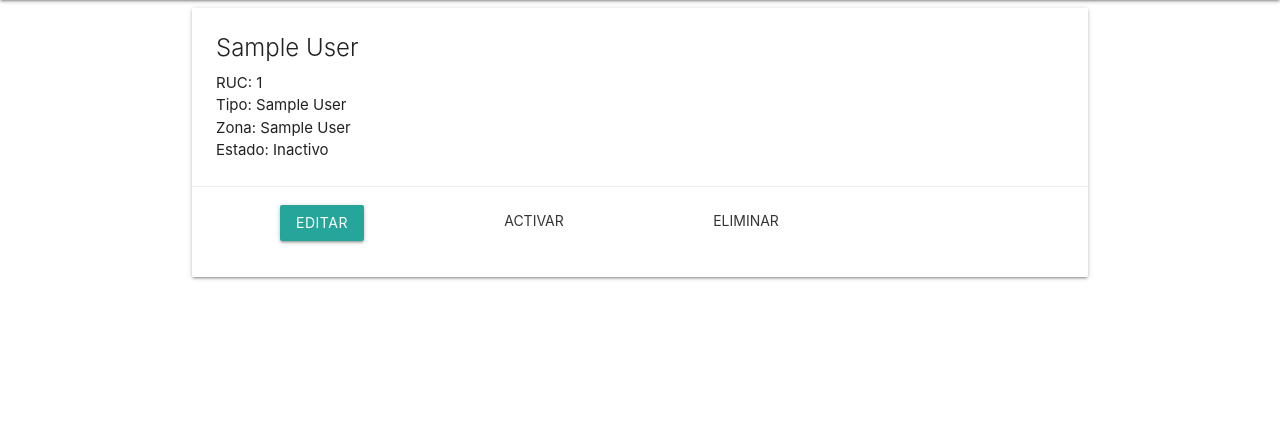
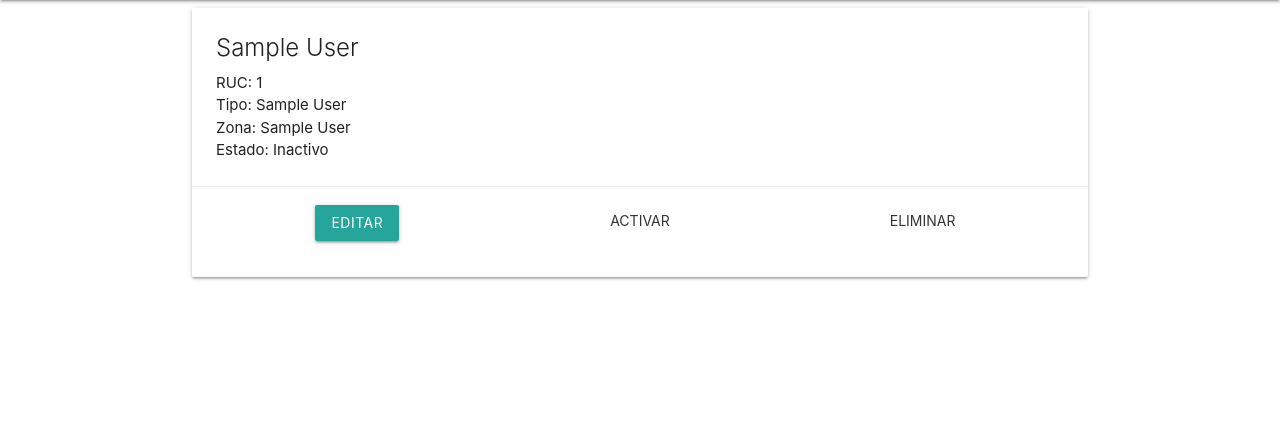
Before and after one commit to hristoroque/Customers-CRUD, a Django app: page /customers/clientes/ in a window 1280 px wide. Shown: the part 64-507 px from the top of the page. Run offline with Django 3.2, Linux system fonts and the light colour scheme; tables that the repository leaves empty hold one stand-in row (values such as "Sample post").

Commit message:
added more space between buttons

```diff
--- a/customers/templates/customers/clientes_show.html
+++ b/customers/templates/customers/clientes_show.html
@@ -35,7 +35,7 @@
                     </div>
                     <div class="card-action">
                         <div class="row">
-                            <form action="{% url 'new' %}" method="get" class="col s3 center-align flow-text">
+                            <form action="{% url 'new' %}" method="get" class="col s4 center-align flow-text">
                                 <input type="hidden" value="{{ cliente.id }}" name="id">
                                 <input type="hidden" value="{{ cliente.nombre }}" name="nombre">
                                 <input type="hidden" value="{{ cliente.ruc }}" name="ruc">
@@ -45,7 +45,7 @@
                                         EDITAR
                                 </button>
                             </form>
-                            <form action="{% url "toogle" %}" method="post" class="col s3 center-align">
+                            <form action="{% url "toogle" %}" method="post" class="col s4 center-align">
                             {% csrf_token %}
                                 <input name="id" type="hidden" value="{{ cliente.id }}" />
                                 {% if cliente.estado == 'A'%}
@@ -59,7 +59,7 @@
                                 {% endif %}
                                 </input>
                             </form>
-                            <form action="{% url "del" %}" class="col s3 center-align" method="post">
+                            <form action="{% url "del" %}" class="col s4 center-align" method="post">
                             {% csrf_token %}
                                 <input name="id" type="hidden" value="{{ cliente.id }}" />
                                 <button class="btn-flat" type="submit" value="ELIMINAR">
```
